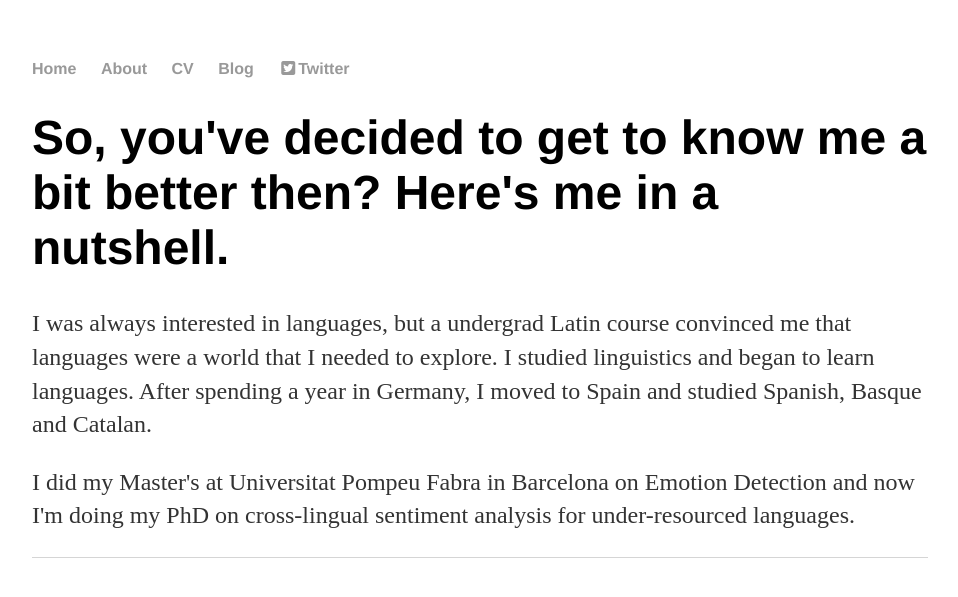
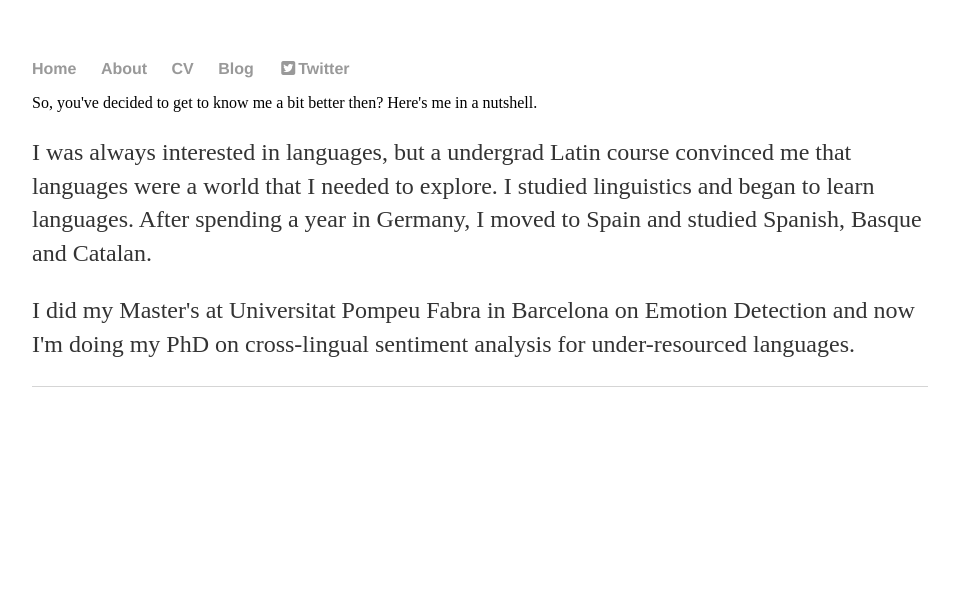
Before and after one commit to jerbarnes/jbarnesspain.github.io, a Jekyll site: the page built from about/index.html, in a window 1280 px wide. Shown: the top 597 px of the page, without its empty margins (160-1118 px from the left). Built offline with Jekyll 4.4.1, drawn with Linux system fonts in a browser that asks for light colours; nearby versions of some CDN libraries.

```diff
--- a/about/index.html
+++ b/about/index.html
@@ -3,7 +3,7 @@ layout: default
 title: A bit about me
 ---
 <div class="blurb">
-	<h1>So, you've decided to get to know me a bit better then? Here's me in a nutshell.</h1>
+	So, you've decided to get to know me a bit better then? Here's me in a nutshell.<br>
 	<p>I was always interested in languages, but a undergrad Latin course convinced me that languages were a world that
   I needed to explore. I studied linguistics and began to learn languages. After spending a year in Germany, I moved
   to Spain and studied Spanish, Basque and Catalan.</p>
```
